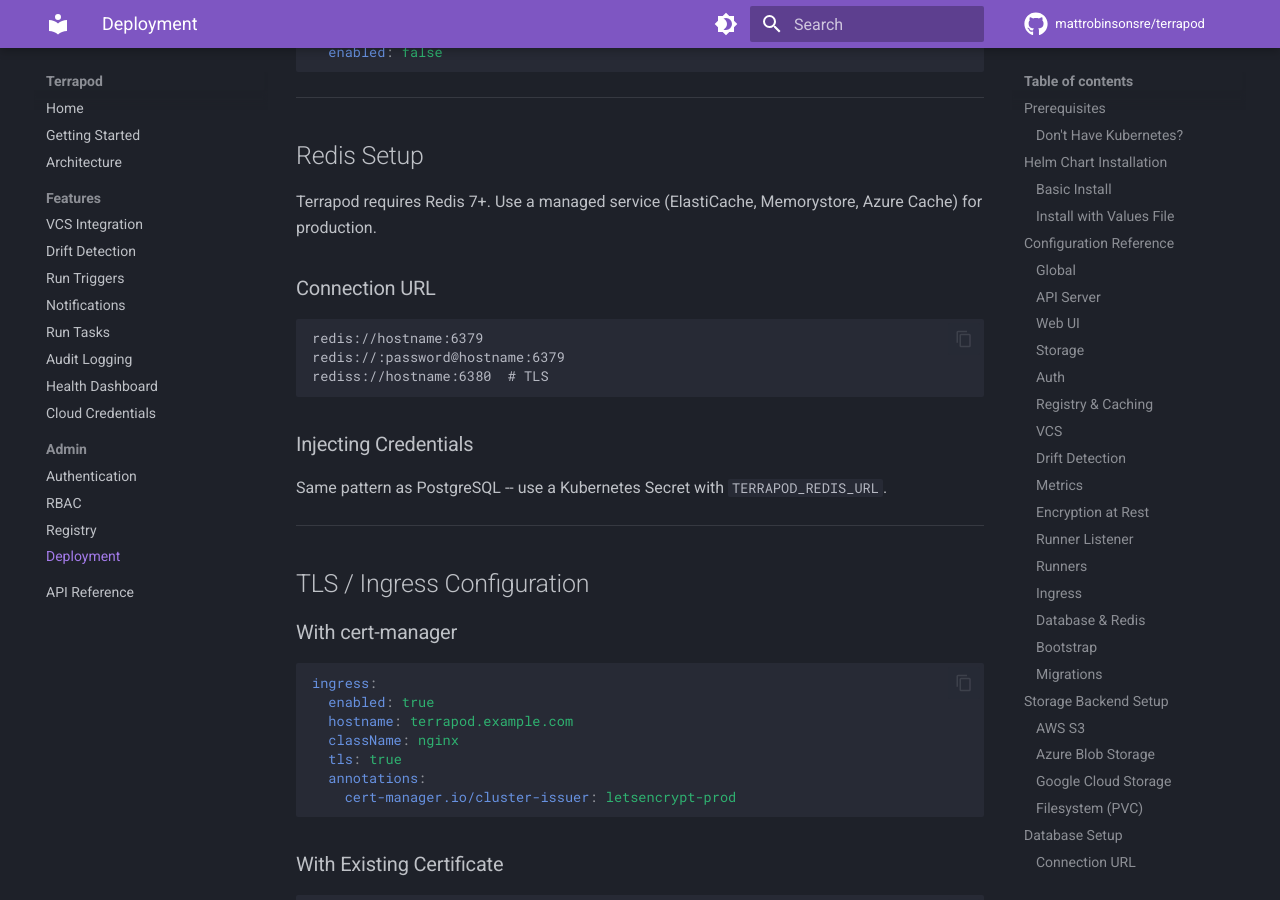
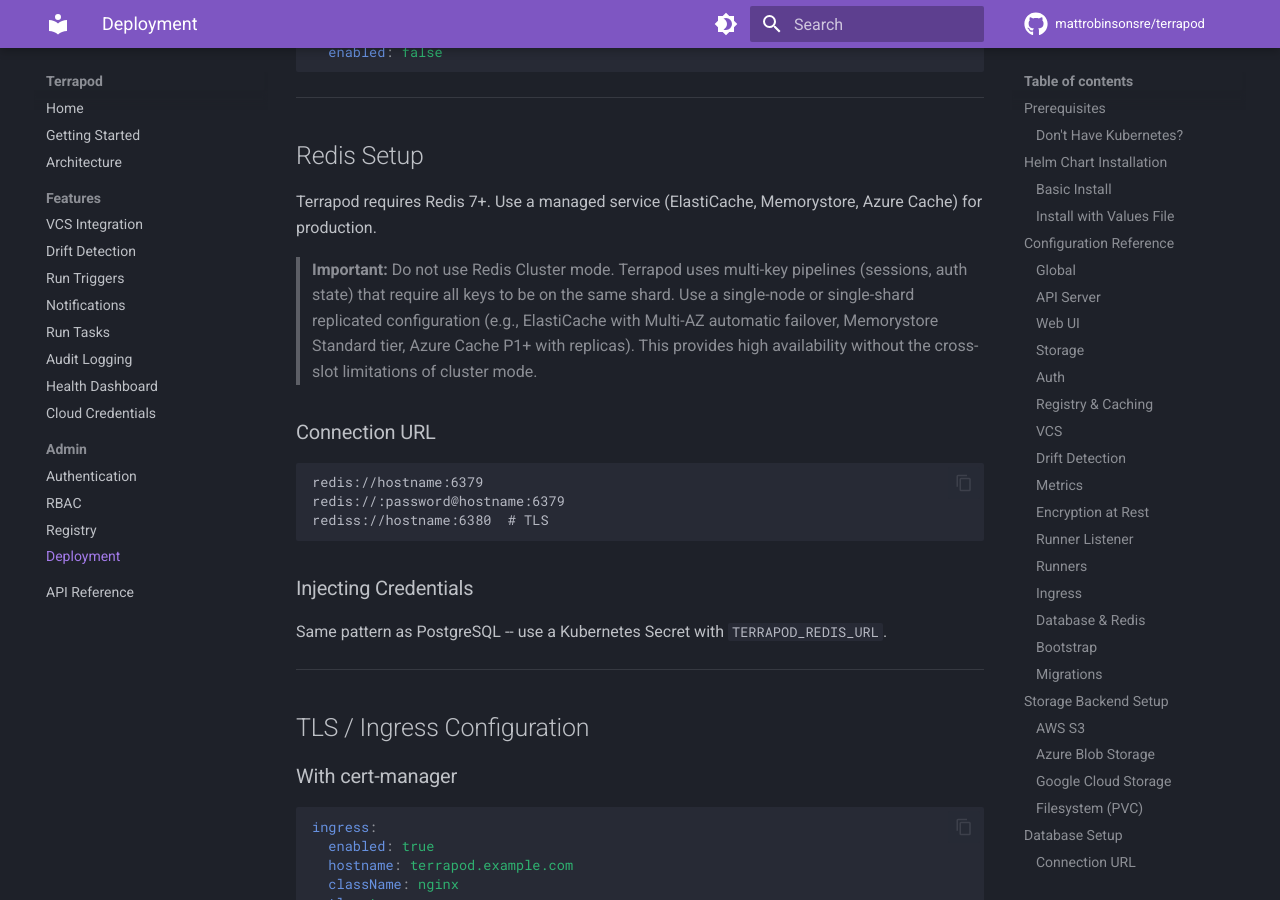
Before and after one commit to mattrobinsonsre/terrapod, an MkDocs documentation site: the page built from docs/deployment.md, in a window 1280 px wide and 900 px high, scrolled down 16595 px. Built offline with MkDocs 1.6.1 and Material for MkDocs 9.7.7, drawn with Linux system fonts in a browser that asks for light colours; comment, search, counter and statistics services are not loaded; some of the changed text lies outside the part shown.

Commit message:
docs: document Redis Cluster mode incompatibility
Terrapod uses multi-key Redis pipelines for session management that
are incompatible with Redis Cluster hash slot distribution. Document
the requirement to use single-shard replicated Redis instead.

````diff
--- a/docs/deployment.md
+++ b/docs/deployment.md
@@ -598,6 +598,8 @@
 
 Terrapod requires Redis 7+. Use a managed service (ElastiCache, Memorystore, Azure Cache) for production.
 
+> **Important:** Do not use Redis Cluster mode. Terrapod uses multi-key pipelines (sessions, auth state) that require all keys to be on the same shard. Use a single-node or single-shard replicated configuration (e.g., ElastiCache with Multi-AZ automatic failover, Memorystore Standard tier, Azure Cache P1+ with replicas). This provides high availability without the cross-slot limitations of cluster mode.
+
 ### Connection URL
 
 ```
@@ -792,7 +794,7 @@
 
 ### Redis
 
-Redis handles sessions, auth state, and listener heartbeats. A single Redis instance or small cluster is typically sufficient.
+Redis handles sessions, auth state, and listener heartbeats. A single-shard replicated instance is typically sufficient. Do not use Redis Cluster mode — Terrapod's session management uses multi-key pipelines that are incompatible with hash slot distribution.
 
 ---
 
````
Also changed, not shown: 1 other file.
